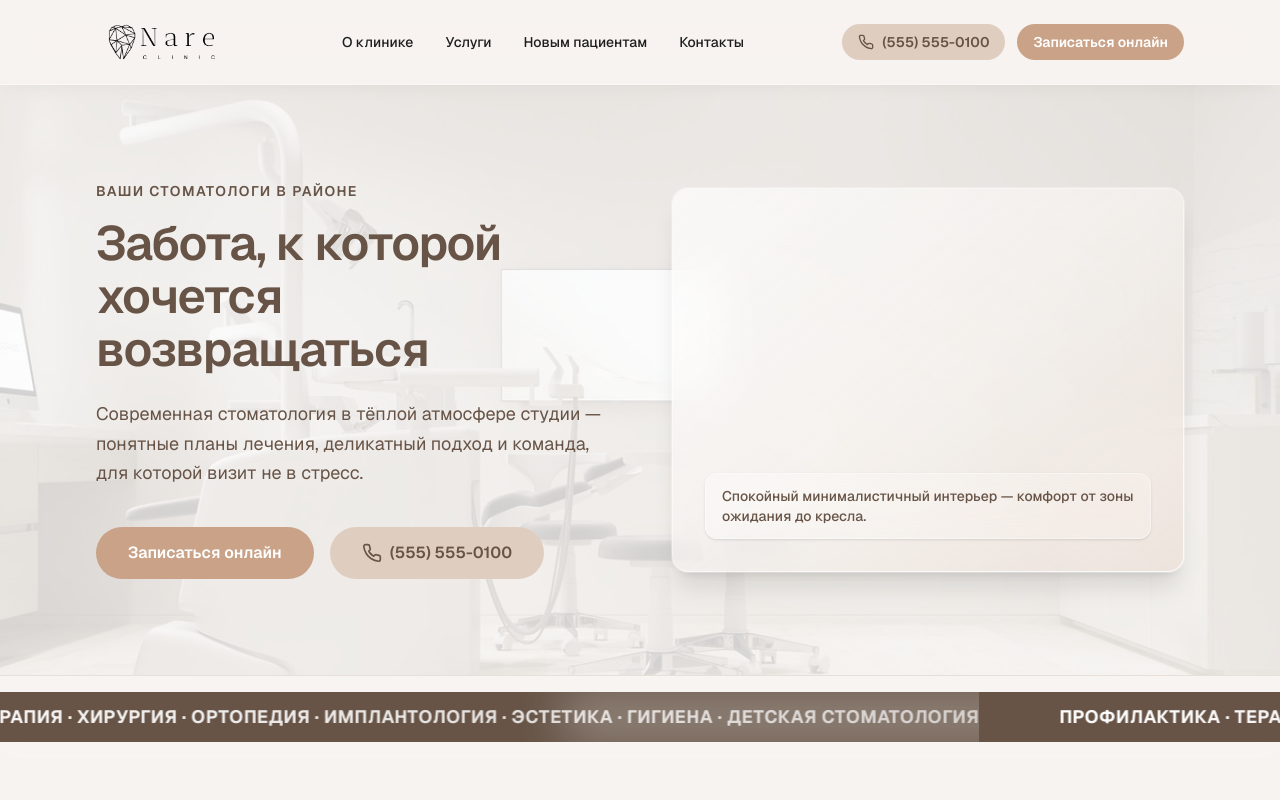
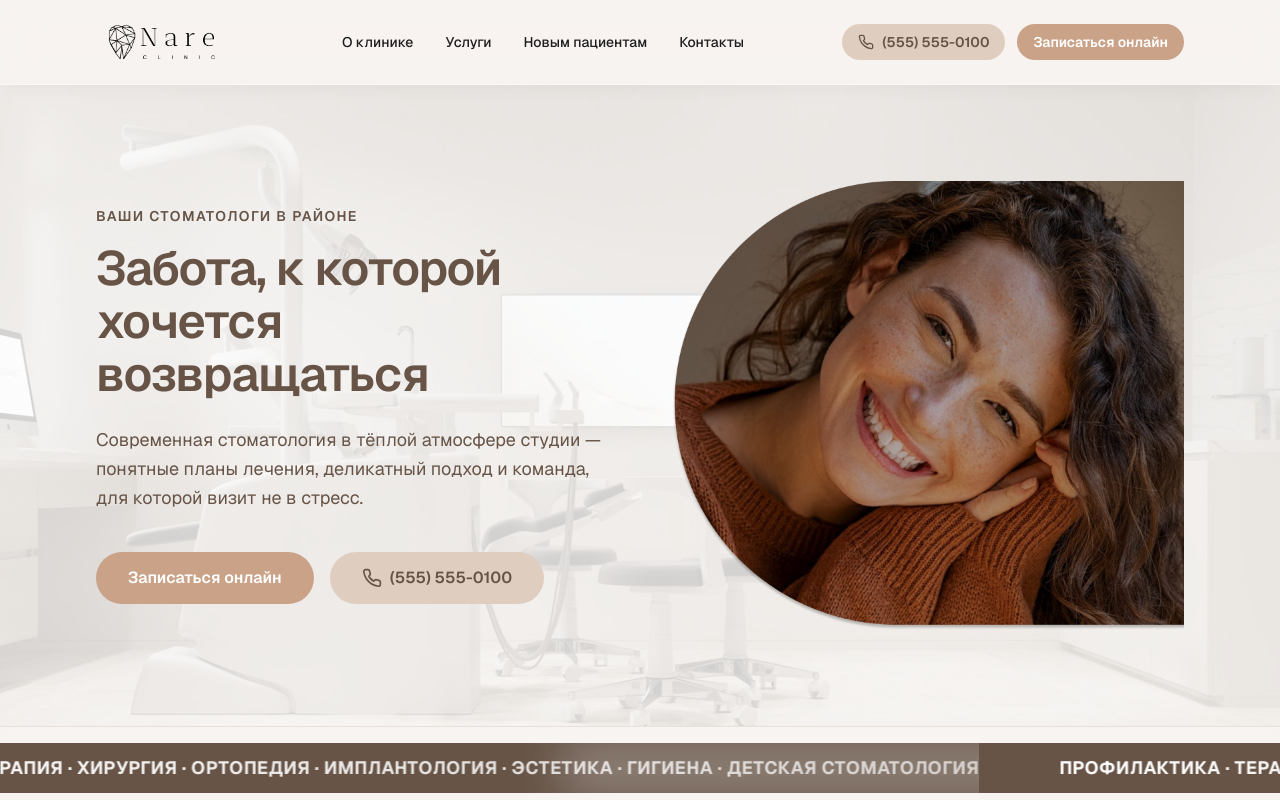
Before and after one commit to melsvagharshyan/nare-clinik-fe, a Next.js app: page / in a window 1280 px wide. Shown: the top 800 px of the page. Built offline with nearby package versions, Linux system fonts and the light colour scheme.

Commit message:
added new styles

```diff
--- a/app/components/landing/hero-section.tsx
+++ b/app/components/landing/hero-section.tsx
@@ -1,3 +1,4 @@
+import Image from "next/image";
 import Link from "next/link";
 import { LuPhone } from "react-icons/lu";
 import { PRIMARY_PHONE_LABEL, PRIMARY_PHONE_TEL } from "./content";
@@ -48,18 +49,15 @@ export function HeroSection() {
           </div>
         </div>
 
-        <div className="glass-card-strong relative aspect-4/3 w-full overflow-hidden rounded-2xl border border-white/50 bg-white/35 shadow-xl ring-1 ring-white/30">
-          <div
-            className="absolute inset-0 bg-linear-to-br from-white/50 via-[#f5f0eb]/40 to-dental-cta/20"
-            aria-hidden
-          />
-          <div className="relative flex h-full flex-col justify-end p-8">
-            <p className="rounded-xl border border-white/40 bg-white/25 px-4 py-3 text-sm font-medium text-[#675447] glass-card shadow-sm">
-              Спокойный минималистичный интерьер — комфорт от зоны ожидания до
-              кресла.
-            </p>
-          </div>
-        </div>
+        <Image
+          src="/hero-home-banner.png"
+          alt="Интерьер клиники Nare"
+          width={1200}
+          height={900}
+          className="h-auto w-full"
+          sizes="(max-width: 1024px) 100vw, 50vw"
+          priority
+        />
       </div>
     </section>
   );
--- a/hooks/useSafeTranslation.ts
+++ b/hooks/useSafeTranslation.ts
@@ -1,6 +1,4 @@
 const strings: Record<string, string> = {
-  "consultation.hero.title":
-    "Спокойный минималистичный интерьер — комфорт от зоны ожидания до кресла.",
   "consultation.hero.description":
     "Современная стоматология в тёплой атмосфере студии.\nЗапишитесь на консультацию — без спешки и давления.",
   "about.contact_button": "Связаться с нами",
```
